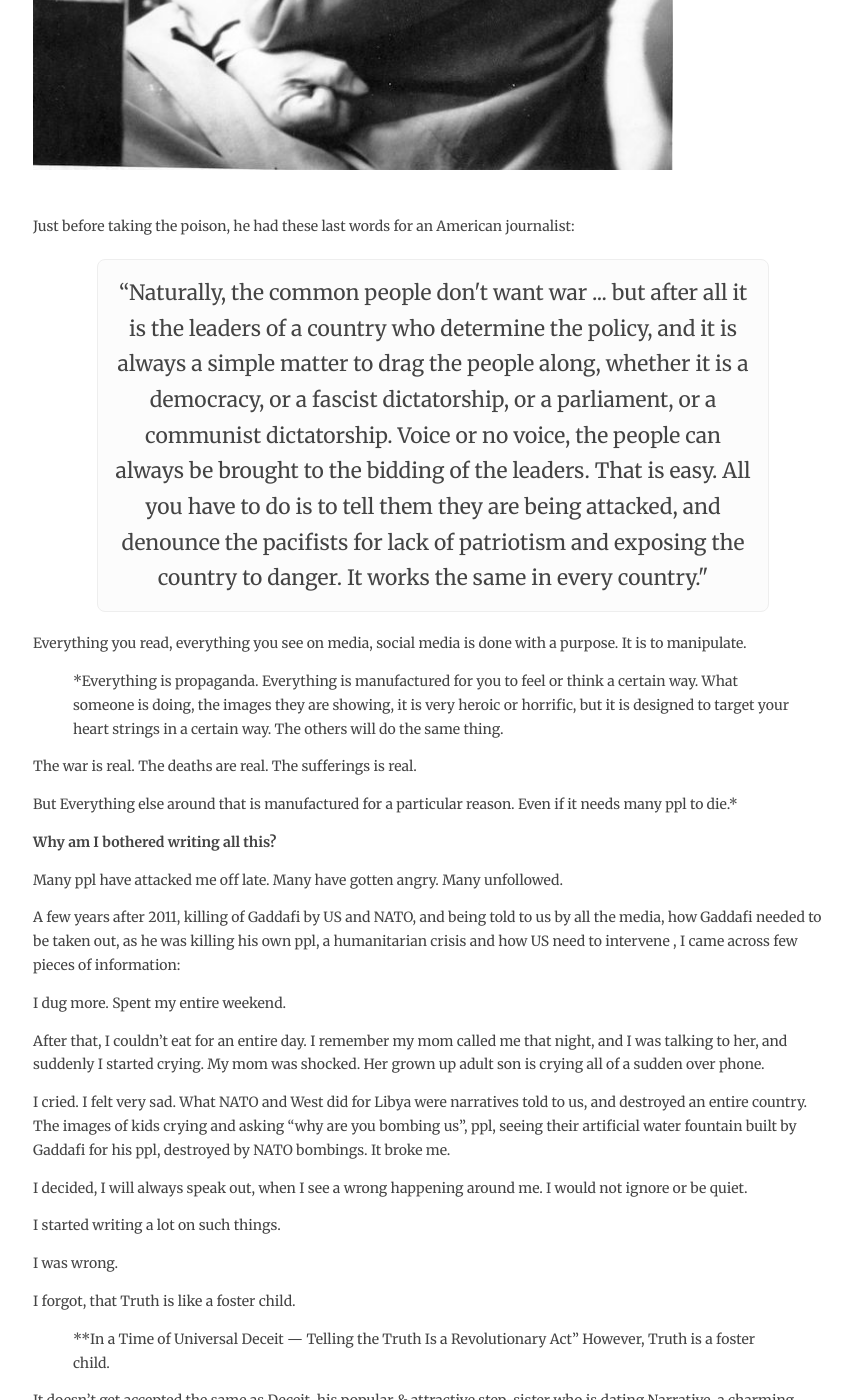
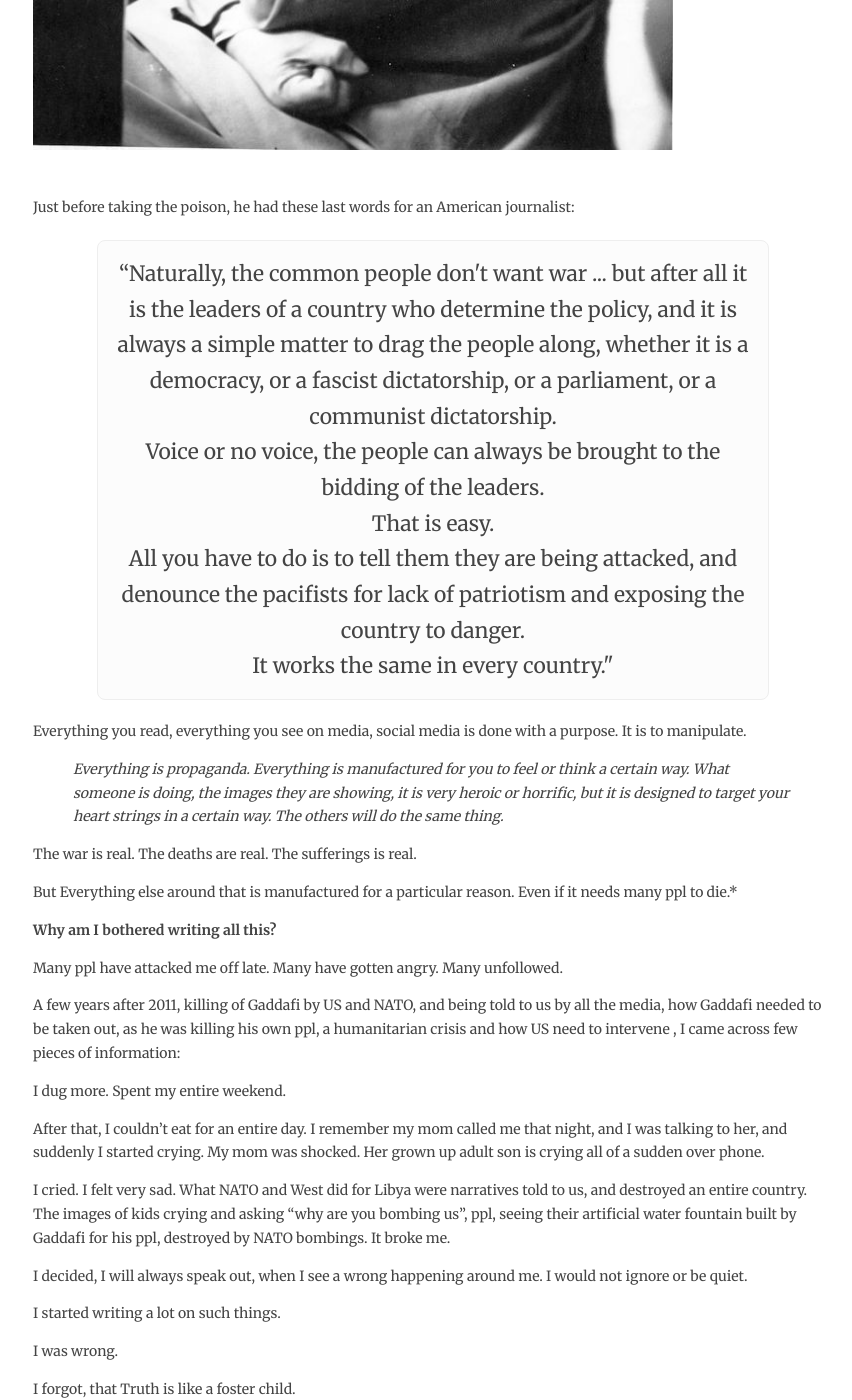
Before and after one commit to trmanish/trmanish.github.io, a Jekyll site: the page built from _posts/2025-03-03-truth-is-first-casualty.md, in a window 1280 px wide and 1400 px high, scrolled down 19994 px. Shown: the whole window, without its empty margins (207-1059 px from the left). Built offline with Jekyll 4.4.1, drawn with Linux system fonts in a browser that asks for light colours; some of the changed text lies outside the part shown.

Commit message:
add new post

```diff
--- a/_posts/2025-03-03-truth-is-first-casualty.md
+++ b/_posts/2025-03-03-truth-is-first-casualty.md
@@ -67,7 +67,7 @@
 
 I don't want you to agree with all or even few of them. But if some makes sense, then in order for us to decipher few details in this article together, then Principle 1 and 5 would help us specifically on this topic. Please try to focus on these specifically for this topic, if you can.
 
-<img src="/assets/truth_casualty/principles.jpg" width="80%" ><br><br>
+<img src="/assets/truth_casualty/principles.jpg" width="80%" ><br>
 
 With that said, let's begin:
 
@@ -79,7 +79,7 @@
 
 Before, we begin, let's agree on one thing unequivocally: ***Any war is to be severely condemned***. We can agree or disagree, on justifications of war by someone, but the act of War itself, is highly condemnable. No one wins in a war!
 
-<u>**Lets start with US, Russia and Putin**</u>
+<strong><u>Lets start with US, Russia and Putin**</u></strong>
 
 - [Gorbachev](https://en.wikipedia.org/wiki/Mikhail_Gorbachev), who was leading the Soviet Union, came to power in 1985, but couldn't last long. By 1991-92, Soviet Union was disbanded. Three ppl, Boris Yeltsin especially, the then President of Russia, which was then part of Soviet Union, whose head was Gorbachev then, wanted to do away with Soviet Union.
 
@@ -93,13 +93,15 @@
 
  He ended his speech, by extending an hand of friendship.
 
-> ***Today, free and democratic Russia is extending its hand of friendship to the people of America. Acting on the will of the people of Russia, I am inviting you, and through you the people of the United States, to join us in partnership, in the quest for freedom and justice in the 21st century.***
+> *"Today, free and democratic Russia is extending its hand of friendship to the people of America. Acting on the will of the people of Russia, I am inviting you, and through you the people of the United States, to join us in partnership, in the quest for freedom and justice in the 21st century."*
 
 - United States, had **two choices-**
 
-- i) they could have taken the offer of friendship and embraced, a Russia, that is going against it's 1000s of years of culture and opening up for democracy, (Russia, as a culture never had Democracy as know of today) OR
+- i) They could have taken the offer of friendship and embraced, a Russia, that is going against it's 1000s of years of culture and opening up for democracy, (Russia, as a culture never had Democracy as know of today)
 
-- ii) Take a **strong anti-stand** that you had a Cold War with us, threatened us with nuclear capability and we won't be friends with you.
+OR
+
+- ii)Take a **strong anti-stand** that you had a Cold War with us, threatened us with nuclear capability and we won't be friends with you.
 
 It helps to understand, what was actually going on in US policymaker's mind back then. One event that is quite important to see this, is when a document, around the same time in 1992, got produced- [Wolfowitz Doctrine](https://en.wikipedia.org/wiki/Wolfowitz_Doctrine)
 
@@ -109,7 +111,7 @@
 
 > **The United States, will never allow any other country to challenge it again. The United States MUST remain THE superior country, and we must watch out for Russia...**
 
-<img src="/assets/truth_casualty/wolf.jpg" width="80%" ><br><br>
+<img src="/assets/truth_casualty/wolf.jpg" width="90%" ><br><br>
 
 - When this doctrine got leaked, many ppl in America were outraged by the "imperialistic" language of the doctrine.
 
@@ -117,7 +119,7 @@
 
 - This bring us to another, important key event in this history- the [discussion between US Secretary of State](https://nsarchive.gwu.edu/document/16117-document-06-record-conversation-between), during 1990s and Soviet Union President, Mikhail Gorbachev, where Baker's assurance as a US secretary of state, that ***NATO will "not move an inch eastwards"*** . NATO as we know, was a military org created during Cold war, against Soviet.
 
-<img src="/assets/truth_casualty/gorbachev.jpg" width="80%" ><br><br>
+<img src="/assets/truth_casualty/gorbachev.jpg" width="90%" ><br><br>
 
 Those who have read the history or the narration from the Western perspective, have claimed that no such assurance was granted and nothing was signed. However to quote James Baker,
 
@@ -147,9 +149,9 @@
 
 Not many also know, that post 9/11 attack on US, [Putin called the then President George Bush, and offered any unconditional help](https://edition.cnn.com/2002/WORLD/europe/09/10/ar911.russia.putin/index.html) to fight terrorists behind the attack. He offered his forces to fight the terrorists hiding even offering his Soviet bases.
 
-> **In a stunning decision, the Russian president coordinated with central Asian nations to allow U.S. forces, for the first time, to use military bases of the former Soviet Union.**
+> *In a stunning decision, the Russian president coordinated with central Asian nations to allow U.S. forces, for the first time, to use military bases of the former Soviet Union.*
 
-- [During his speech at Russian Embassy in Washington](http://www.en.kremlin.ru/events/president/transcripts/21398), November, 2001, Putin said, “I am sure that today, when our **‘destiny again meets history’ we will be not only partners, but we may well be friends.”**
+- [During his speech at Russian Embassy in Washington](http://www.en.kremlin.ru/events/president/transcripts/21398), November, 2001, Putin said, “I am sure that today, when our **"‘destiny again meets history’ we will be not only partners, but we may well be friends.”**
 
 - The response from the Bush administration, was lukewarm. They did take Russia's help in fighting terrorists in Afghanistan, but never considered "equal partnership".
 
@@ -173,7 +175,7 @@
 
 [This part wasn't liked by the Western Media](https://euobserver.com/opinion/30016). In fact, Luke Harding, for Guardian even wrote:
 
-> **the most concrete sign yet that Ukraine is now back under Russia’s influence following Yanukovych’s victory in February’s presidential elections**
+> *the most concrete sign yet that Ukraine is now back under Russia’s influence following Yanukovych’s victory in February’s presidential elections*
 
 Remember, just until Feb 2008, US Secretary of State was signing charters with Ukraine's foreign minister to join NATO. This new President seemed to not go with that.
 
@@ -230,7 +232,7 @@
 
 Only few independent journalists, have talked about this issue, which as per her, more than 13,000 Ukrainians living in Donbas regions have been killed since 2014, mainly by the attacks of Azov Battalion, part of Ukraine's National Guards.
 
-Let's take this as another piece of information.
+[Let's take this](https://twitter.com/LFCNewsMedia/status/1499767549998903308) as another piece of information.
 
 <iframe width="100%" height="166" scrolling="no" frameborder="no" allow="autoplay"
 src="https://twitter.com/LFCNewsMedia/status/1499767549998903308">
@@ -238,7 +240,7 @@
 
 Azov Battalion, that is part of current Ukraine National Guards,were, all [documented by the UN as having committing war-crimes and atrocities.]( https://www.ohchr.org/Documents/Countries/UA/Ukraine_14th_HRMMU_Report.pdf)
 
-<img src="/assets/truth_casualty/nazi2.jpg" width="80%" ><br><br>
+<img src="/assets/truth_casualty/nazi2.jpg" width="85%" ><br><br>
 
 <h2 id="Annexation of Crimea">Annexation of Crimea</h2>
 
@@ -246,7 +248,7 @@
 
 Now, the West narrative and even the popular consensus is that Putin took Crimea away from Ukraine. And that is true. However, what details that are missing is, that Crimea was the peninsula, which Russia was already leasing from Ukraine for years (remember Yanukoych extending the lease until 2042?.
 
-Why? **Because Russia has its Naval base in Crimea. Its a very strategic location right in Black Sea.**
+Why? **Because Russia has its Naval base in Crimea. Its a very strategic location right in Black Sea.**<br>
 
 <img src="/assets/truth_casualty/navalbase.jpg" width="80%" ><br><br>
 
@@ -294,7 +296,7 @@
 
 However, I started seeing a sudden barrage of such pics, stories, videos, images, all over media and social media.
 
-<img src="/assets/truth_casualty/troops.jpg" width="80%" ><br><br>
+<img src="/assets/truth_casualty/troops.jpg" width="85%" ><br><br>
 
 Even on Linkedin, talking and sharing political things around this story, became fashionable and the main part. If you aren't doing it, then you are not supporting ppl.
 
@@ -392,20 +394,20 @@
 
 
 <div style="text-align: center; font-size: 1.5em; padding: 15px; border-radius: 8px; background-color: #fcfcfc; border: 1px solid #eee; width: 80%; margin: 20px auto;">
-“Naturally, the common people don't want war ... but after all it is the leaders of a country who determine the policy, and it is always a simple matter to drag the people along, whether it is a democracy, or a fascist dictatorship, or a parliament, or a communist dictatorship.
+“Naturally, the common people don't want war ... but after all it is the leaders of a country who determine the policy, and it is always a simple matter to drag the people along, whether it is a democracy, or a fascist dictatorship, or a parliament, or a communist dictatorship.<br>
 
-Voice or no voice, the people can always be brought to the bidding of the leaders.
+Voice or no voice, the people can always be brought to the bidding of the leaders.<br>
 
-That is easy.
+That is easy.<br>
 
-All you have to do is to tell them they are being attacked, and denounce the pacifists for lack of patriotism and exposing the country to danger.
+All you have to do is to tell them they are being attacked, and denounce the pacifists for lack of patriotism and exposing the country to danger.<br>
 
 It works the same in every country."
 </div>
 
 Everything you read, everything you see on media, social media is done with a purpose. It is to manipulate.
 
-> *Everything is propaganda. Everything is manufactured for you to feel or think a certain way. What someone is doing, the images they are showing, it is very heroic or horrific, but it is designed to target your heart strings in a certain way. The others will do the same thing.
+> *Everything is propaganda. Everything is manufactured for you to feel or think a certain way. What someone is doing, the images they are showing, it is very heroic or horrific, but it is designed to target your heart strings in a certain way. The others will do the same thing.*
 
 The war is real. The deaths are real. The sufferings is real.
 
@@ -431,12 +433,15 @@
 
 I forgot, that Truth is like a foster child.
 
-> **In a Time of Universal Deceit — Telling the Truth Is a Revolutionary Act”
-  However, Truth is a foster child.
+<div style="text-align: center; font-size: 1.5em; padding: 15px; border-radius: 8px; background-color: #fcfcfc; border: 1px solid #eee; width: 80%; margin: 20px auto;">
+  In a Time of Universal Deceit — Telling the Truth Is a Revolutionary Act”
+  However, Truth is a foster child.*<br>
 
-  It doesn’t get accepted the same as Deceit, his popular & attractive step-sister who is dating Narrative, a charming, handsome guy she likes**
+  It doesn’t get accepted the same as Deceit, his popular & attractive step-sister who is dating Narrative, a charming, handsome guy she likes<br>
+</div>
 
-  There is a notion we all like to believe in. That Democracy is a good thing.
+
+There is a notion we all like to believe in. That Democracy is a good thing.
 
 That it allows ppl to speak for themselves. While I myself is a big champion of Democracy, having born and raised in such an environment, it doesn't mean every undemocratic leader is bad for their country.
 
@@ -450,7 +455,7 @@
 
 Almost everybody had an apartment to live, built by their leader.
 
-<img src="/assets/truth_casualty/gaddafi.jpg" width="80%" ><br><br>
+<img src="/assets/truth_casualty/gaddafi.jpg" width="90%" ><br><br>
 
 He was a dictator, which I am sure, a lot of oppressive systems and rules, mostly for other foreign countries. But if that culture in the country, prefer the Tribal System, a system run by a head of tribe, leading and taking decisions for entire tribe, who are we to interfere and seek change? Just because someone wanted to sell their oil in a different system?
 
```
Also changed, not shown: other parts of _posts/2025-03-03-truth-is-first-casualty.md (+2 -2 lines), assets/truth_casualty/rating.jpg (added), assets/truth_casualty/war.jpg (added), assets/truth_casualty/wolf.jpg (renamed from assets/truth_casualty/wolf.png).
